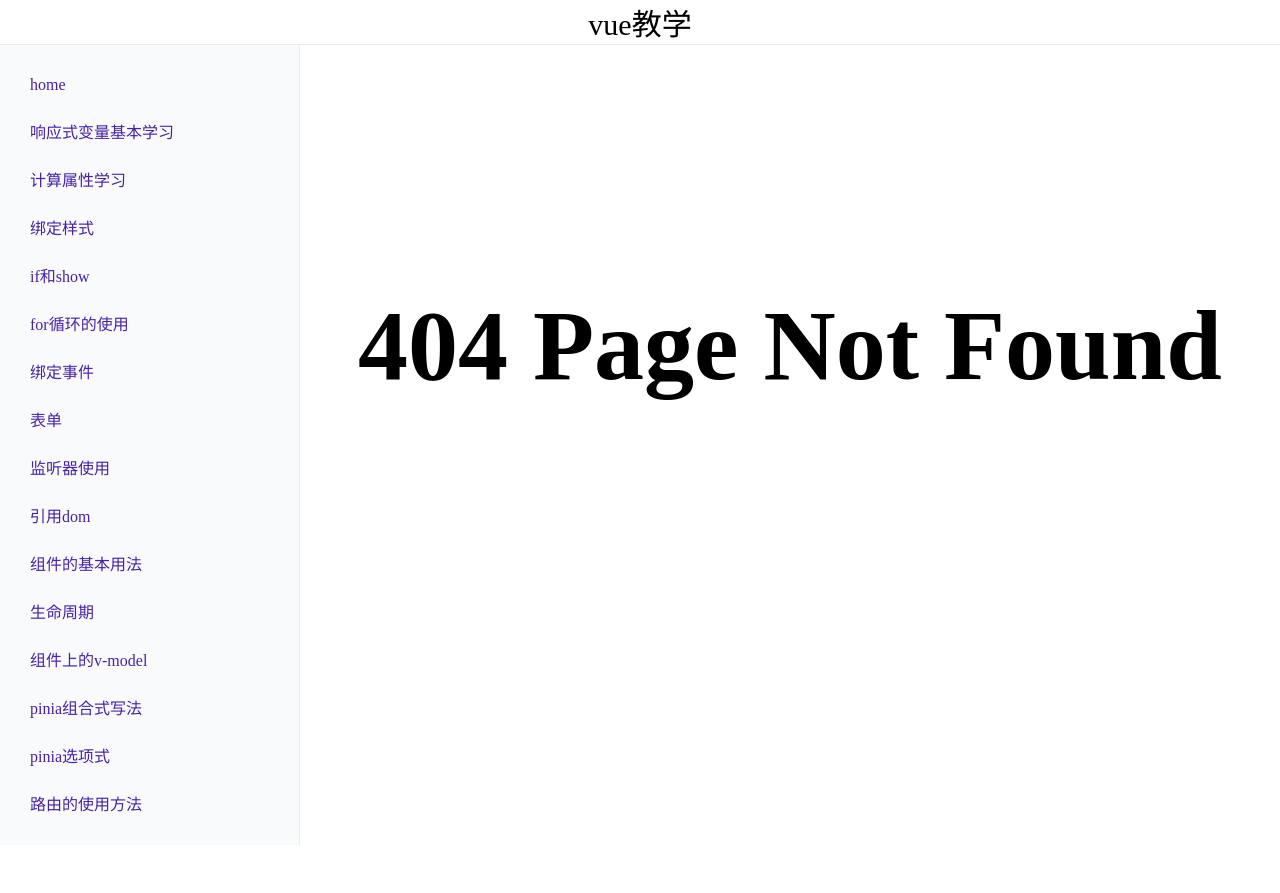
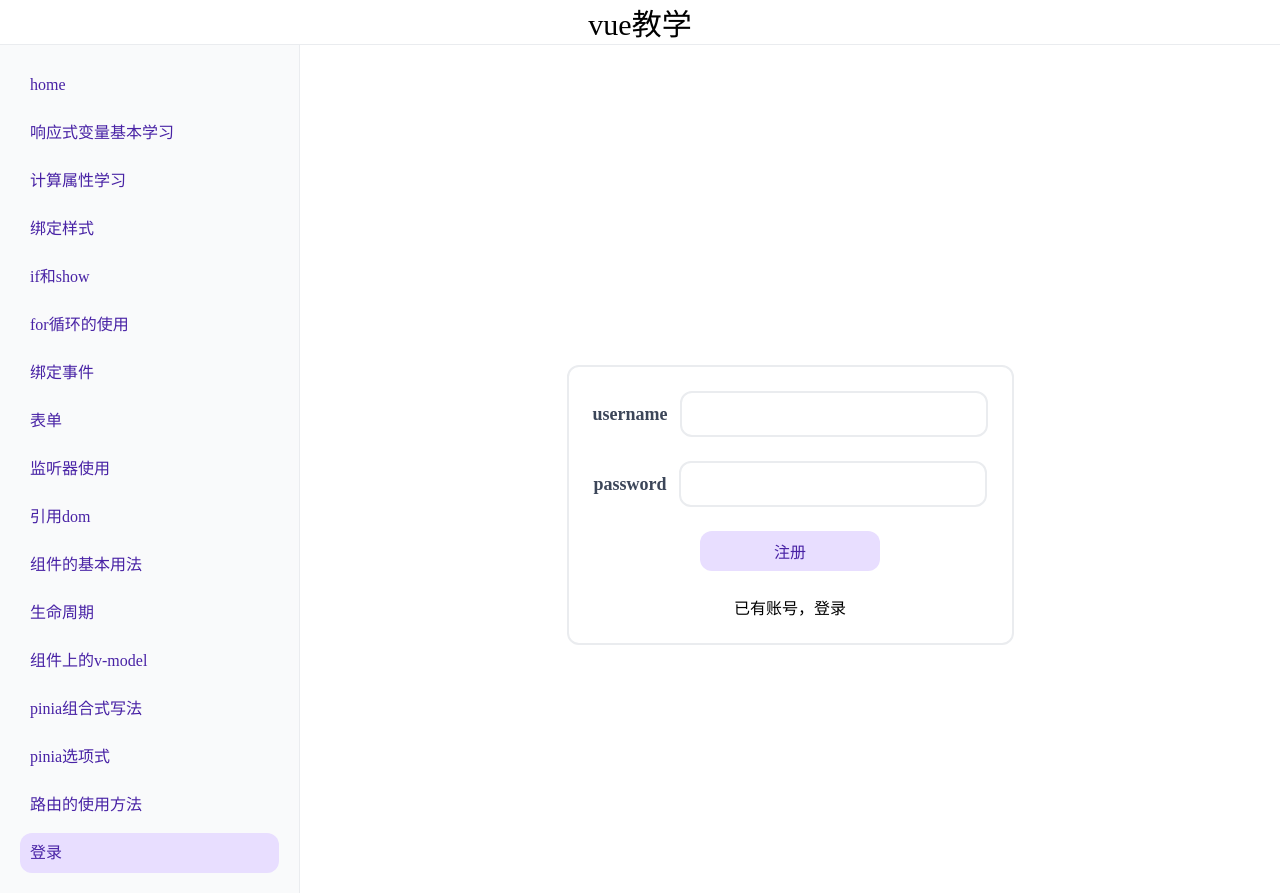
Before and after one commit to myshine63/vue-teach, a Vue app: page /login in a window 1280 px wide. Before the commit this address had no page. Before the commit the page ends 845 px from the top, so only its background shows below. Built offline with nearby package versions, Linux system fonts and the light colour scheme.

Commit message:
添加登录模块也一些配置

```diff
--- a/package.json
+++ b/package.json
@@ -11,6 +11,7 @@
     "format": "prettier --write src/"
   },
   "dependencies": {
+    "axios": "^1.9.0",
     "dayjs": "^1.11.13",
     "pinia": "^3.0.1",
     "vue": "^3.5.13",
--- a/src/components/RouteList.vue
+++ b/src/components/RouteList.vue
@@ -66,6 +66,10 @@ const linkList = ref([
     path: '/router-page',
     name: '路由的使用方法',
   },
+  {
+    path: '/login',
+    name: '登录',
+  },
 ])
 </script>
 
--- /dev/null
+++ b/src/http/index.js
@@ -0,0 +1,14 @@
+import axios from 'axios'
+
+axios.defaults.baseURL = '/api'
+
+export async function registry(username, password) {
+  return axios
+    .post('/user', {
+      username,
+      password,
+    })
+    .then((res) => {
+      return res.data
+    })
+}
--- /dev/null
+++ b/src/pages/LogIn.vue
@@ -0,0 +1,118 @@
+<script setup>
+import { computed, ref } from 'vue'
+import { registry } from '@/http/index.js'
+
+const username = ref('')
+const password = ref('')
+const status = ref(false) // true表示登录
+const btnText = computed(() => {
+  return status.value ? '登录' : '注册'
+})
+const toggleText = computed(() => {
+  return status.value ? '还没账号，注册' : '已有账号，登录'
+})
+const toggleBtn = () => {
+  status.value = !status.value
+}
+const register = () => {
+  registry(username.value, password.value).then(() => {
+    status.value = true
+  })
+}
+const handleBtn = () => {
+  if (status.value) {
+  } else {
+    registry(username.value, password.value).then((data) => {
+      console.log(data, 1111)
+    })
+  }
+}
+</script>
+
+<template>
+  <div class="login-container">
+    <div class="panel">
+      <div class="wrapper">
+        <span>username</span>
+        <input type="text" v-model="username" />
+      </div>
+      <div class="wrapper">
+        <span>password</span>
+        <input type="password" v-model="password" />
+      </div>
+      <div class="primary-btn" @click="handleBtn">{{ btnText }}</div>
+      <span class="notify" @click="toggleBtn">{{ toggleText }}</span>
+    </div>
+  </div>
+</template>
+
+<style scoped lang="scss">
+.login-container {
+  width: 100%;
+  height: 100vh;
+  display: flex;
+  align-items: center;
+  gap: 12px;
+  flex-direction: column;
+  padding-top: 300px;
+  justify-items: center;
+
+  .panel {
+    display: flex;
+    flex-direction: column;
+    gap: 24px;
+    align-items: center;
+    border: 2px solid #eaecef;
+    padding: 24px;
+    border-radius: 12px;
+  }
+
+  .wrapper {
+    font-size: 18px;
+    font-weight: 600;
+    display: flex;
+    gap: 12px;
+    color: #3c4659;
+    align-items: center;
+
+    input {
+      border: 2px solid #eaecef;
+      cursor: pointer;
+      width: 300px;
+      height: 40px;
+      border-radius: 12px;
+      outline: none;
+      font-size: 18px;
+
+      &:hover,
+      &:focus {
+        border-color: #4822a5;
+      }
+    }
+  }
+
+  .primary-btn {
+    color: #4822a5;
+    background-color: #e8deff;
+    display: flex;
+    justify-content: center;
+    align-items: center;
+    border-radius: 12px;
+    width: 180px;
+    height: 40px;
+
+    &:hover {
+      cursor: pointer;
+      background-color: #f5eeff;
+    }
+  }
+
+  .notify {
+    cursor: pointer;
+
+    &:hover {
+      color: #4822a5;
+    }
+  }
+}
+</style>
--- a/src/router/index.js
+++ b/src/router/index.js
@@ -88,16 +88,20 @@ const router = createRouter({
       component: () => import('@/pages/RouterPage.vue'),
     },
     {
+      path: '/login',
+      name: 'loginPage',
+      component: () => import('@/pages/LogIn.vue'),
+    },
+    {
       path: '/:pathMatch(.*)*',
       name: 'notFound',
-      component:()=>import('@/pages/404Page.vue')
-    }
+      component: () => import('@/pages/404Page.vue'),
+    },
   ],
 })
 router.beforeEach((to, from, next) => {
   document.title = to.name
-  if( to.meta.needLogin){
-
+  if (to.meta.needLogin) {
   }
 
   next()
--- a/vite.config.js
+++ b/vite.config.js
@@ -5,9 +5,14 @@ import vue from '@vitejs/plugin-vue'
 
 // https://vite.dev/config/
 export default defineConfig({
-  plugins: [vue(),vueDevTools()],
+  plugins: [vue(), vueDevTools()],
   server: {
     port: 3000,
+    proxy: {
+      '/api': {
+        target: 'http://localhost:3005',
+      },
+    },
   },
   resolve: {
     alias: {
```
Also changed, not shown: 2 other files (tests, documents, lock files or other folders).
